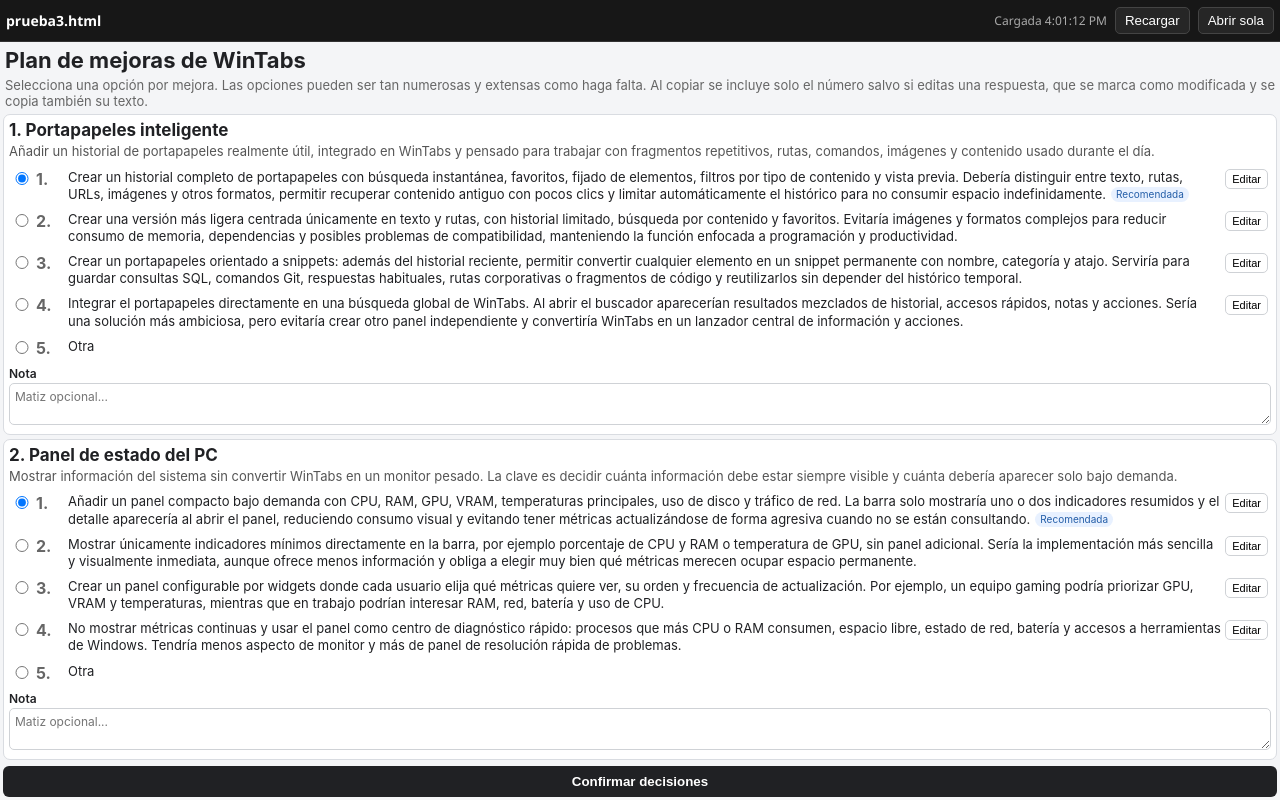
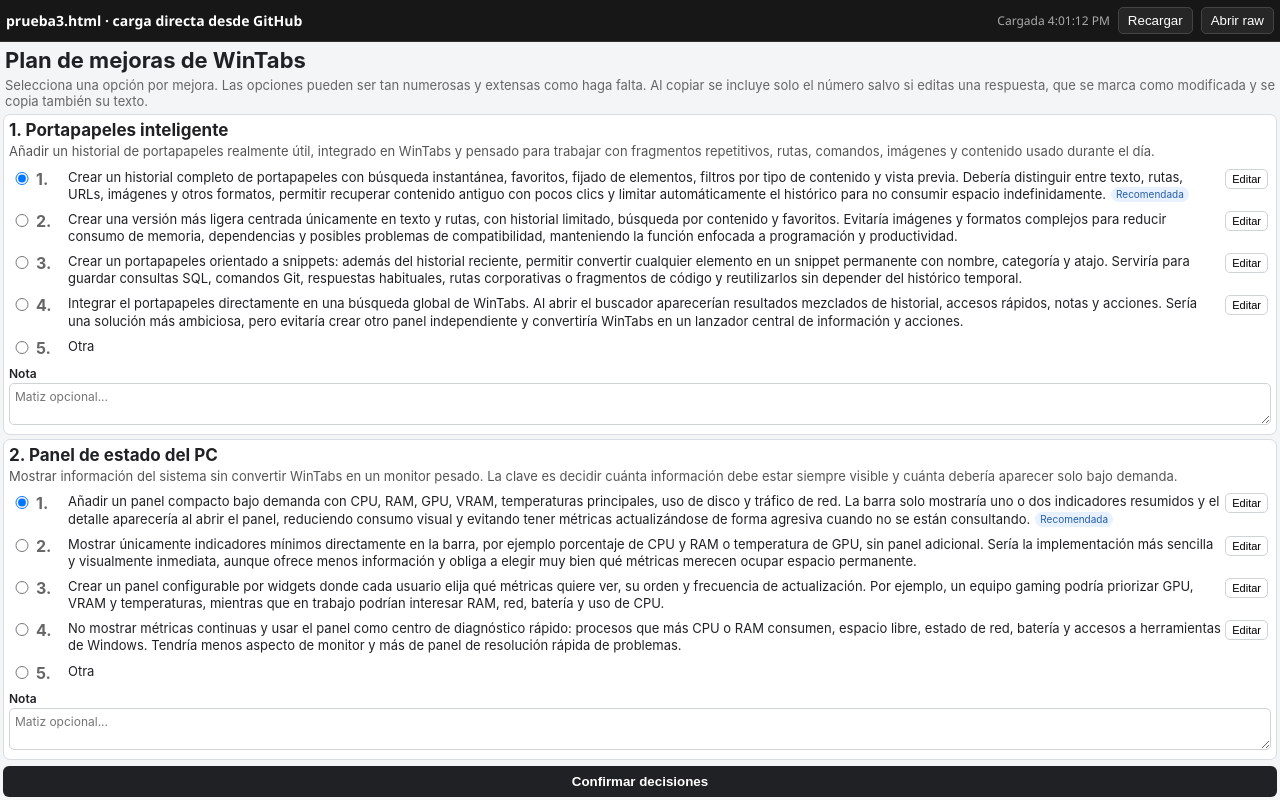
Before and after one commit to ddadda69/GPT_DUDAS, a plain HTML site: page VISUALIZADOR.html in a window 1280 px wide. Drawn offline with Linux system fonts and the light colour scheme.

Commit message:
Load prueba3 directly from GitHub raw in visualizer

```diff
--- a/VISUALIZADOR.html
+++ b/VISUALIZADOR.html
@@ -3,30 +3,41 @@
 <head>
 <meta charset="UTF-8">
 <meta name="viewport" content="width=device-width, initial-scale=1">
-<title>Visualizador - prueba3.html</title>
+<title>Visualizador directo - prueba3.html</title>
 <style>
 *{box-sizing:border-box}html,body{margin:0;width:100%;height:100%;font-family:"Segoe UI",Arial,sans-serif;background:#111;color:#fff}.top{height:42px;display:flex;align-items:center;gap:8px;padding:4px 6px;background:#171717;border-bottom:1px solid #333}.title{font-weight:700;font-size:14px;margin-right:auto}.status{font-size:12px;color:#aaa}.btn{border:1px solid #444;background:#262626;color:#fff;border-radius:5px;padding:5px 9px;cursor:pointer}.btn:hover{background:#333}.viewer{width:100%;height:calc(100vh - 42px);border:0;background:#fff;display:block}
 </style>
 </head>
 <body>
 <div class="top">
-  <div class="title">prueba3.html</div>
+  <div class="title">prueba3.html · carga directa desde GitHub</div>
   <span id="status" class="status">Cargando…</span>
   <button class="btn" id="reload">Recargar</button>
-  <button class="btn" id="open">Abrir sola</button>
+  <button class="btn" id="openRaw">Abrir raw</button>
 </div>
 <iframe id="viewer" class="viewer" title="prueba3.html"></iframe>
 <script>
-const TARGET='https://ddadda69.github.io/GPT_DUDAS/prueba3.html';
+const RAW='https://raw.githubusercontent.com/ddadda69/GPT_DUDAS/main/prueba3.html';
 const frame=document.getElementById('viewer');
 const status=document.getElementById('status');
-function load(){
-  status.textContent='Cargando…';
-  frame.src=TARGET+'?t='+Date.now();
+async function load(){
+  status.textContent='Cargando desde GitHub…';
+  try{
+    const r=await fetch(RAW+'?t='+Date.now(),{cache:'no-store'});
+    if(!r.ok) throw new Error('HTTP '+r.status);
+    let html=await r.text();
+    const base='<base href="https://raw.githubusercontent.com/ddadda69/GPT_DUDAS/main/">';
+    if(/<head[^>]*>/i.test(html)) html=html.replace(/<head[^>]*>/i,m=>m+'\n'+base);
+    else html=base+html;
+    frame.srcdoc=html;
+    status.textContent='Cargada '+new Date().toLocaleTimeString();
+  }catch(e){
+    status.textContent='Error al cargar';
+    frame.srcdoc='<pre style="font-family:monospace;padding:12px">No se pudo cargar prueba3.html\n\n'+String(e).replace(/&/g,'&amp;').replace(/</g,'&lt;')+'</pre>';
+  }
 }
-frame.addEventListener('load',()=>{status.textContent='Cargada '+new Date().toLocaleTimeString();});
 document.getElementById('reload').addEventListener('click',load);
-document.getElementById('open').addEventListener('click',()=>window.open(TARGET,'_blank'));
+document.getElementById('openRaw').addEventListener('click',()=>window.open(RAW,'_blank'));
 load();
 </script>
 </body>
```
